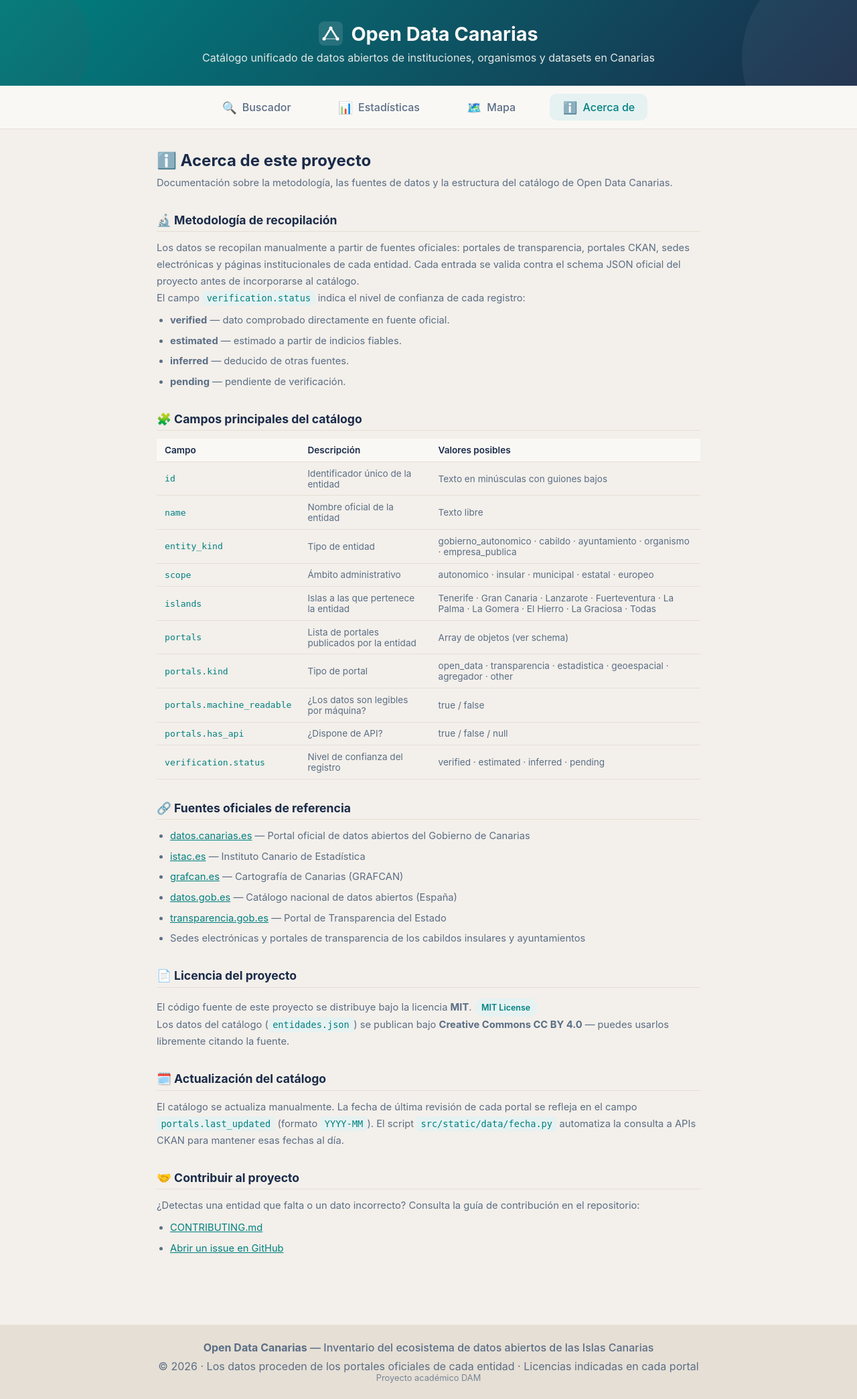
After one commit to IvnMD/Canarias-Open-Data, a Flask app: page /acerca in a window 1280 px wide. The commit adds this page. Shown: the whole page at 67% size. Run offline with Flask 3, Linux system fonts and the light colour scheme.

Commit message:
feat: añadir página /acerca con metodología, schema y fuentes
Closes #104

- Nueva ruta GET /acerca en app.py
- Nuevo template acerca.html con: metodología, campos del schema,
  fuentes oficiales, licencia del proyecto y cómo contribuir
- Enlace «ℹ️ Acerca de» añadido al navbar de index.html,
  estadisticas.html y mapa.html

```diff
--- a/src/app.py
+++ b/src/app.py
@@ -58,6 +58,14 @@ def estadisticas():
     Summary view with charts and aggregate statistics.
     """
     return render_template("estadisticas.html")
+
+
+@app.route("/acerca")
+def acerca():
+    """
+    Informational page about methodology, sources and catalog schema.
+    """
+    return render_template("acerca.html")
 
 
 # REST API
--- /dev/null
+++ b/src/templates/acerca.html
@@ -0,0 +1,357 @@
+<!DOCTYPE html>
+<html lang="es">
+
+<head>
+  <meta charset="UTF-8">
+  <meta name="viewport" content="width=device-width, initial-scale=1">
+  <meta name="description" content="Metodología, fuentes oficiales y schema del catálogo Open Data Canarias">
+  <meta name="author" content="Datos Abiertos Canarias">
+  <title>Acerca de — Open Data Canarias</title>
+  <link rel="icon" type="image/svg+xml" href="{{ url_for('static', filename='assets/logo.svg') }}">
+  <link rel="stylesheet" href="/static/css/base.css">
+  <link rel="stylesheet" href="/static/css/light-mode.css">
+  <link rel="stylesheet" href="/static/css/dark-mode.css">
+  <script>
+    (function () {
+      try {
+        if (localStorage.getItem('darkMode') === 'enabled') {
+          document.documentElement.setAttribute('data-theme', 'dark');
+        }
+      } catch (e) {}
+    })();
+  </script>
+  <style>
+    .acerca-page {
+      max-width: 860px;
+      margin: 2rem auto;
+      padding: 0 1.5rem 4rem;
+    }
+
+    .acerca-page h2 {
+      font-size: 1.1rem;
+      font-weight: 700;
+      margin: 2rem 0 0.75rem;
+      color: var(--text-primary);
+      border-bottom: 1px solid var(--border-color);
+      padding-bottom: 0.4rem;
+    }
+
+    .acerca-page p,
+    .acerca-page li {
+      font-size: 0.92rem;
+      line-height: 1.7;
+      color: var(--text-secondary);
+    }
+
+    .acerca-page ul {
+      padding-left: 1.25rem;
+      margin-top: 0.5rem;
+    }
+
+    .acerca-page li {
+      margin-bottom: 0.35rem;
+    }
+
+    .acerca-page a {
+      color: var(--badge-text);
+      text-decoration: underline;
+      word-break: break-word;
+    }
+
+    .acerca-page a:hover {
+      opacity: 0.8;
+    }
+
+    .schema-table {
+      width: 100%;
+      border-collapse: collapse;
+      font-size: 0.85rem;
+      margin-top: 0.75rem;
+    }
+
+    .schema-table th,
+    .schema-table td {
+      padding: 0.55rem 0.75rem;
+      text-align: left;
+      border-bottom: 1px solid var(--border-color);
+    }
+
+    .schema-table th {
+      font-weight: 600;
+      color: var(--text-primary);
+      background: var(--bg-secondary);
+    }
+
+    .schema-table td {
+      color: var(--text-secondary);
+    }
+
+    .schema-table td:first-child {
+      font-family: monospace;
+      font-size: 0.82rem;
+      color: var(--badge-text);
+      white-space: nowrap;
+    }
+
+    .acerca-header {
+      margin-bottom: 0.25rem;
+    }
+
+    .acerca-header h1 {
+      font-size: 1.5rem;
+      font-weight: 700;
+      margin-bottom: 0.4rem;
+    }
+
+    .acerca-header p {
+      font-size: 0.92rem;
+      color: var(--text-secondary);
+    }
+
+    .license-badge-about {
+      display: inline-block;
+      padding: 0.2rem 0.65rem;
+      border-radius: 999px;
+      font-size: 0.78rem;
+      font-weight: 600;
+      background: var(--badge-bg);
+      color: var(--badge-text);
+      margin-top: 0.25rem;
+    }
+  </style>
+</head>
+
+<body>
+
+  <header>
+    <div style="display:flex; align-items:center; justify-content:center; gap:0.75rem; margin-bottom:0.5rem;">
+      <span class="logo-svg" role="img" aria-label="Logo Open Data Canarias"></span>
+      <h1>Open Data Canarias</h1>
+    </div>
+    <p>Catálogo unificado de datos abiertos de instituciones, organismos y datasets en Canarias</p>
+  </header>
+
+  <nav class="main-nav">
+    <div class="nav-container">
+      <a href="/" class="nav-link">
+        <span class="nav-icon">🔍</span>
+        <span>Buscador</span>
+      </a>
+      <a href="{{ url_for('estadisticas') }}" class="nav-link">
+        <span class="nav-icon">📊</span>
+        <span>Estadísticas</span>
+      </a>
+      <a href="{{ url_for('mapa') }}" class="nav-link">
+        <span class="nav-icon">🗺️</span>
+        <span>Mapa</span>
+      </a>
+      <a href="{{ url_for('acerca') }}" class="nav-link active">
+        <span class="nav-icon">ℹ️</span>
+        <span>Acerca de</span>
+      </a>
+    </div>
+  </nav>
+
+  <main class="acerca-page">
+
+    <div class="acerca-header">
+      <h1>ℹ️ Acerca de este proyecto</h1>
+      <p>
+        Documentación sobre la metodología, las fuentes de datos y
+        la estructura del catálogo de Open Data Canarias.
+      </p>
+    </div>
+
+    <!-- ── METODOLOGÍA ── -->
+    <h2>🔬 Metodología de recopilación</h2>
+    <p>
+      Los datos se recopilan manualmente a partir de fuentes oficiales:
+      portales de transparencia, portales CKAN, sedes electrónicas y
+      páginas institucionales de cada entidad. Cada entrada se valida
+      contra el schema JSON oficial del proyecto antes de incorporarse
+      al catálogo.
+    </p>
+    <p>
+      El campo <code>verification.status</code> indica el nivel de
+      confianza de cada registro:
+    </p>
+    <ul>
+      <li><strong>verified</strong> — dato comprobado directamente en fuente oficial.</li>
+      <li><strong>estimated</strong> — estimado a partir de indicios fiables.</li>
+      <li><strong>inferred</strong> — deducido de otras fuentes.</li>
+      <li><strong>pending</strong> — pendiente de verificación.</li>
+    </ul>
+
+    <!-- ── CAMPOS DEL SCHEMA ── -->
+    <h2>🧩 Campos principales del catálogo</h2>
+    <table class="schema-table" aria-label="Descripción de los campos del catálogo">
+      <thead>
+        <tr>
+          <th>Campo</th>
+          <th>Descripción</th>
+          <th>Valores posibles</th>
+        </tr>
+      </thead>
+      <tbody>
+        <tr>
+          <td>id</td>
+          <td>Identificador único de la entidad</td>
+          <td>Texto en minúsculas con guiones bajos</td>
+        </tr>
+        <tr>
+          <td>name</td>
+          <td>Nombre oficial de la entidad</td>
+          <td>Texto libre</td>
+        </tr>
+        <tr>
+          <td>entity_kind</td>
+          <td>Tipo de entidad</td>
+          <td>gobierno_autonomico · cabildo · ayuntamiento · organismo · empresa_publica</td>
+        </tr>
+        <tr>
+          <td>scope</td>
+          <td>Ámbito administrativo</td>
+          <td>autonomico · insular · municipal · estatal · europeo</td>
+        </tr>
+        <tr>
+          <td>islands</td>
+          <td>Islas a las que pertenece la entidad</td>
+          <td>Tenerife · Gran Canaria · Lanzarote · Fuerteventura · La Palma · La Gomera · El Hierro · La Graciosa · Todas</td>
+        </tr>
+        <tr>
+          <td>portals</td>
+          <td>Lista de portales publicados por la entidad</td>
+          <td>Array de objetos (ver schema)</td>
+        </tr>
+        <tr>
+          <td>portals.kind</td>
+          <td>Tipo de portal</td>
+          <td>open_data · transparencia · estadistica · geoespacial · agregador · other</td>
+        </tr>
+        <tr>
+          <td>portals.machine_readable</td>
+          <td>¿Los datos son legibles por máquina?</td>
+          <td>true / false</td>
+        </tr>
+        <tr>
+          <td>portals.has_api</td>
+          <td>¿Dispone de API?</td>
+          <td>true / false / null</td>
+        </tr>
+        <tr>
+          <td>verification.status</td>
+          <td>Nivel de confianza del registro</td>
+          <td>verified · estimated · inferred · pending</td>
+        </tr>
+      </tbody>
+    </table>
+
+    <!-- ── FUENTES OFICIALES ── -->
+    <h2>🔗 Fuentes oficiales de referencia</h2>
+    <ul>
+      <li>
+        <a href="https://datos.canarias.es" target="_blank" rel="noopener noreferrer">datos.canarias.es</a>
+        — Portal oficial de datos abiertos del Gobierno de Canarias
+      </li>
+      <li>
+        <a href="https://www.istac.es" target="_blank" rel="noopener noreferrer">istac.es</a>
+        — Instituto Canario de Estadística
+      </li>
+      <li>
+        <a href="https://www.grafcan.es" target="_blank" rel="noopener noreferrer">grafcan.es</a>
+        — Cartografía de Canarias (GRAFCAN)
+      </li>
+      <li>
+        <a href="https://datos.gob.es" target="_blank" rel="noopener noreferrer">datos.gob.es</a>
+        — Catálogo nacional de datos abiertos (España)
+      </li>
+      <li>
+        <a href="https://transparencia.gob.es" target="_blank" rel="noopener noreferrer">transparencia.gob.es</a>
+        — Portal de Transparencia del Estado
+      </li>
+      <li>
+        Sedes electrónicas y portales de transparencia de los cabildos insulares y ayuntamientos
+      </li>
+    </ul>
+
+    <!-- ── LICENCIA ── -->
+    <h2>📄 Licencia del proyecto</h2>
+    <p>
+      El código fuente de este proyecto se distribuye bajo la licencia
+      <strong>MIT</strong>.
+      <span class="license-badge-about">MIT License</span>
+    </p>
+    <p>
+      Los datos del catálogo (<code>entidades.json</code>) se publican
+      bajo <strong>Creative Commons CC BY 4.0</strong> — puedes usarlos
+      libremente citando la fuente.
+    </p>
+
+    <!-- ── ACTUALIZACIÓN ── -->
+    <h2>🗓️ Actualización del catálogo</h2>
+    <p>
+      El catálogo se actualiza manualmente. La fecha de última revisión
+      de cada portal se refleja en el campo
+      <code>portals.last_updated</code> (formato <code>YYYY-MM</code>).
+      El script <code>src/static/data/fecha.py</code> automatiza la
+      consulta a APIs CKAN para mantener esas fechas al día.
+    </p>
+
+    <!-- ── CONTRIBUIR ── -->
+    <h2>🤝 Contribuir al proyecto</h2>
+    <p>
+      ¿Detectas una entidad que falta o un dato incorrecto?
+      Consulta la guía de contribución en el repositorio:
+    </p>
+    <ul>
+      <li>
+        <a href="https://github.com/IvnMD/Practicas-DAM-Datos-Abiertos/blob/main/CONTRIBUTING.md"
+          target="_blank" rel="noopener noreferrer">CONTRIBUTING.md</a>
+      </li>
+      <li>
+        <a href="https://github.com/IvnMD/Practicas-DAM-Datos-Abiertos/issues"
+          target="_blank" rel="noopener noreferrer">Abrir un issue en GitHub</a>
+      </li>
+    </ul>
+
+  </main>
+
+  <footer>
+    <p><strong>Open Data Canarias</strong> — Inventario del ecosistema de datos abiertos de las Islas Canarias</p>
+    <p>© 2026 · Los datos proceden de los portales oficiales de cada entidad · Licencias indicadas en cada portal</p>
+    <p>Proyecto académico DAM</p>
+  </footer>
+
+  <script>
+    const _mem = {};
+    function safeStorage(a, k, v) {
+      try {
+        if (a === 'get') return localStorage.getItem(k);
+        if (a === 'set') { localStorage.setItem(k, v); return; }
+      } catch {
+        if (a === 'get') return _mem[k] ?? null;
+        if (a === 'set') { _mem[k] = v; return; }
+      }
+    }
+    const darkBtn = document.getElementById('darkModeToggle');
+    if (darkBtn) {
+      darkBtn.addEventListener('click', () => {
+        const isDark = document.documentElement.getAttribute('data-theme') === 'dark';
+        if (isDark) {
+          document.documentElement.removeAttribute('data-theme');
+          safeStorage('set', 'darkMode', 'disabled');
+        } else {
+          document.documentElement.setAttribute('data-theme', 'dark');
+          safeStorage('set', 'darkMode', 'enabled');
+        }
+        darkBtn.textContent = document.documentElement.getAttribute('data-theme') === 'dark'
+          ? '☀️ Modo claro' : '🌙 Modo oscuro';
+      });
+      if (document.documentElement.getAttribute('data-theme') === 'dark') {
+        darkBtn.textContent = '☀️ Modo claro';
+      }
+    }
+  </script>
+
+</body>
+</html>
```
Also changed, not shown: src/templates/estadisticas.html (+33 -253 lines), src/templates/index.html (+9 -3 lines).
